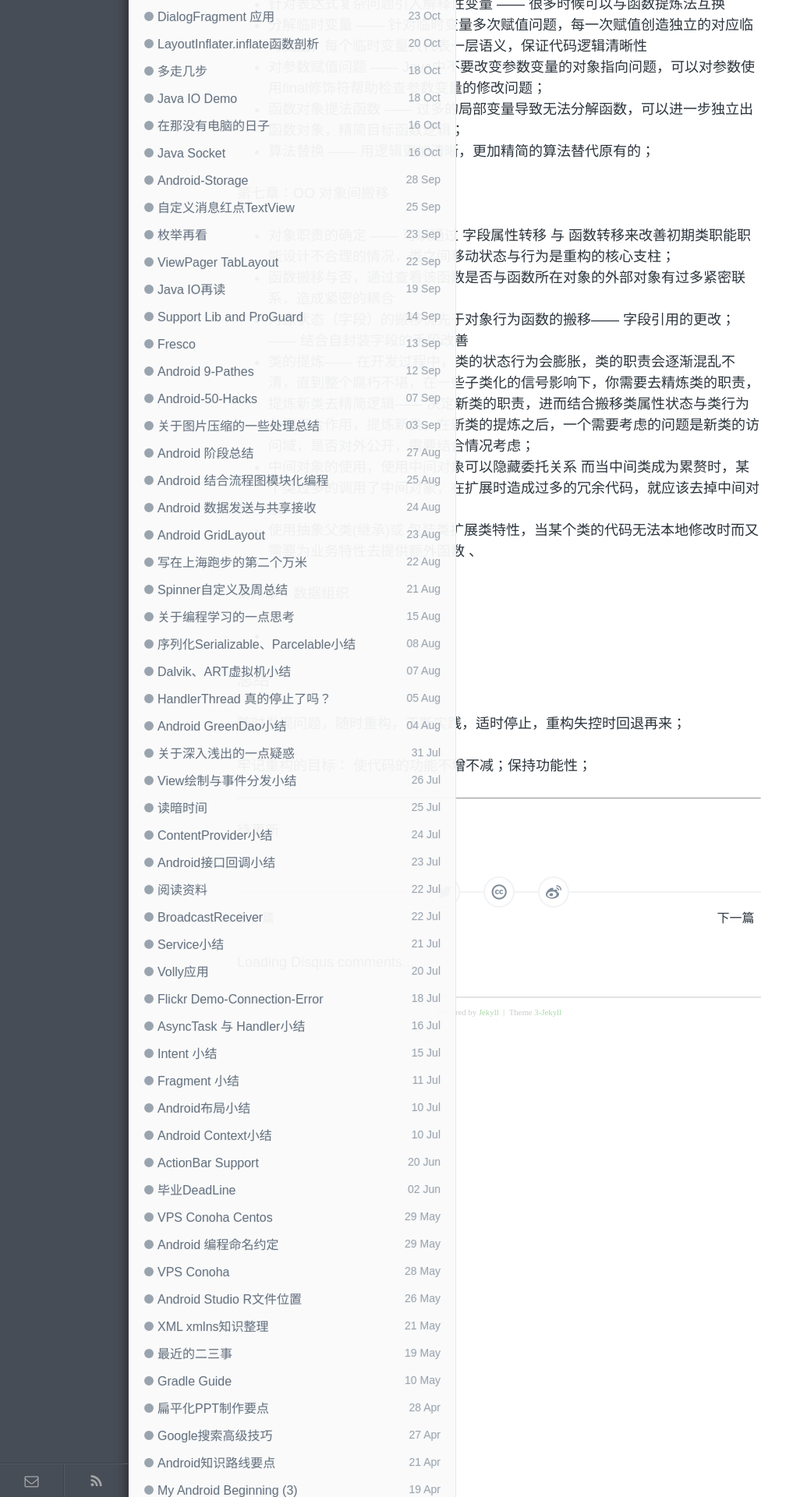
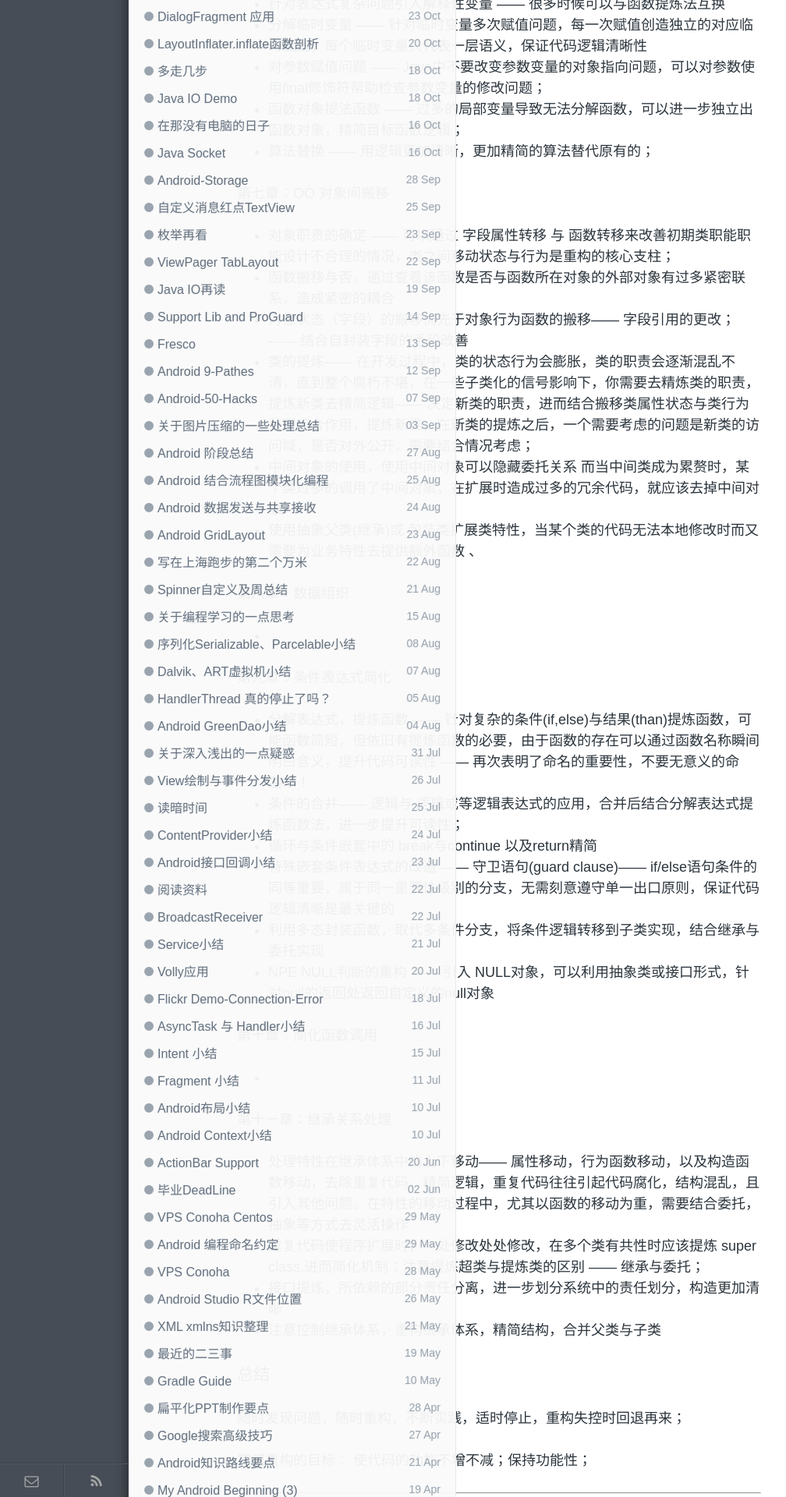
Before and after one commit to enlipan/enlipan.github.io, a Jekyll site: the page built from _posts/2016-06-17-read-refactoring.md, in a window 1280 px wide. Shown: the part 3080-5000 px from the top of the page at 78% size, without its empty margins (0-1008 px from the left). Built offline with Jekyll 4.4.1, drawn with Linux system fonts in a browser that asks for light colours; nearby versions of some CDN libraries; comment, search, counter and statistics services are not loaded.

Commit message:
post pages fresco principle 1

```diff
--- a/_posts/2016-06-17-read-refactoring.md
+++ b/_posts/2016-06-17-read-refactoring.md
@@ -120,6 +120,38 @@
 *
 
 
+####  第九章：条件表达式简化
+
+*  分解表达式，提炼函数 —— 针对复杂的条件(if,else)与结果(than)提炼函数，可能函数简短，但依旧有提炼函数的必要，由于函数的存在可以通过函数名称瞬间明白含义，提升代码可读性 —— 再次表明了命名的重要性，不要无意义的命名！！
+
+*  条件的合并—— 逻辑与 逻辑或等逻辑表达式的应用，合并后结合分解表达式提炼函数法，进一步提升可读性；
+
+*  循环与条件嵌套中的 break与continue 以及return精简
+
+*  特殊嵌套条件表达式的改造 —— 守卫语句(guard clause)—— if/else语句条件的同等重要，属于同一重要性级别的分支，无需刻意遵守单一出口原则，保证代码逻辑清晰是最关键的
+
+*  利用多态封装函数，取代多条件分支，将条件逻辑转移到子类实现，结合继承与委托实现
+
+*  NPE NULL判断的重构 —— 引入 NULL对象，可以利用抽象类或接口形式，针对null的返回处返回自定义的null对象
+
+####  第十章：简化函数调用
+
+*
+
+
+#### 第十一章：继承关系处理
+
+*   处理特性在继承体系中的上下移动—— 属性移动，行为函数移动，以及构造函数移动，去除重复代码，精简逻辑，重复代码往往引起代码腐化，结构混乱，且引入其他问题。在特性的移动过程中，尤其以函数的移动为重，需要结合委托，抽象等方式去灵活操作
+
+*  重复代码使程序扩展时，一处修改处处修改，在多个类有共性时应该提炼 super class,进而简化机制；注意提炼超类与提炼类的区别 —— 继承与委托；
+
+*  接口提炼，所依赖的部分责任分离，进一步划分系统中的责任划分，构造更加清晰
+
+*  注意控制继承体系，重构继承体系，精简结构，合并父类与子类
+
+
+
+
 
 ### 总结
 
```
